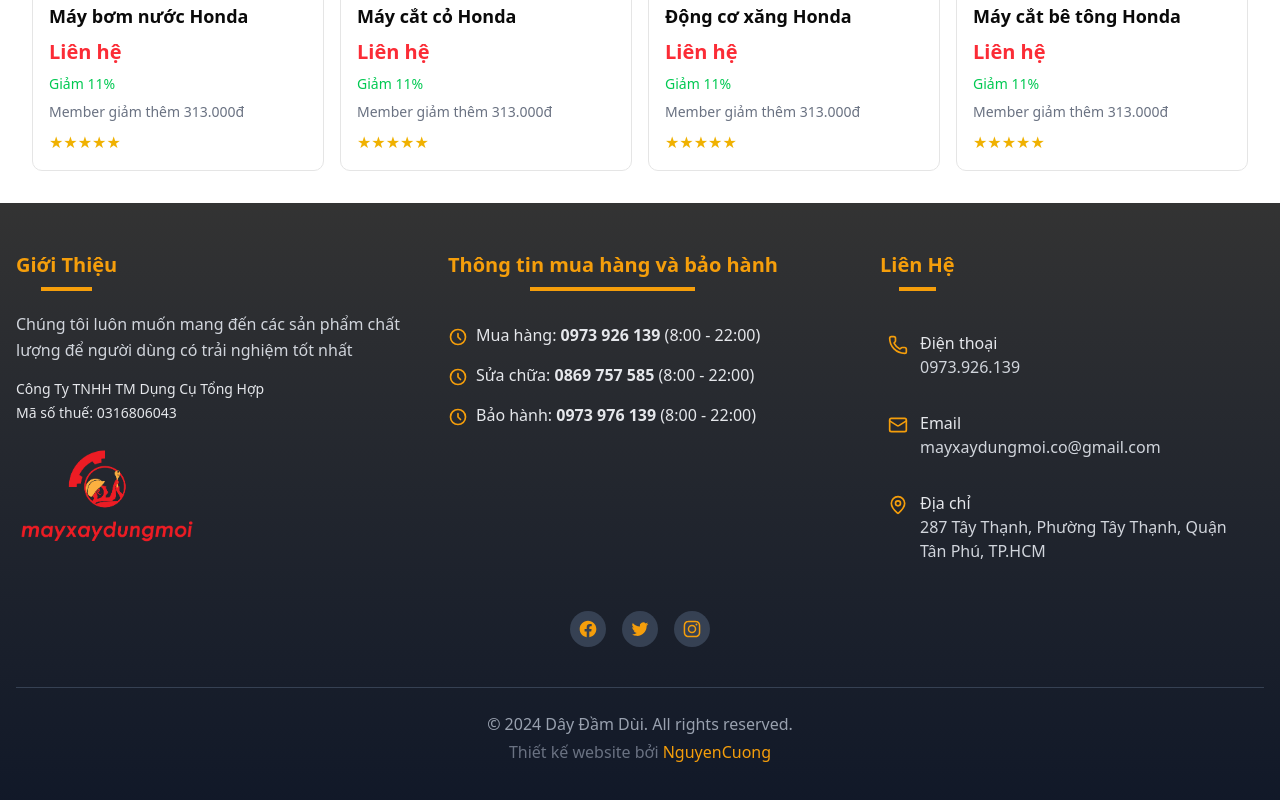
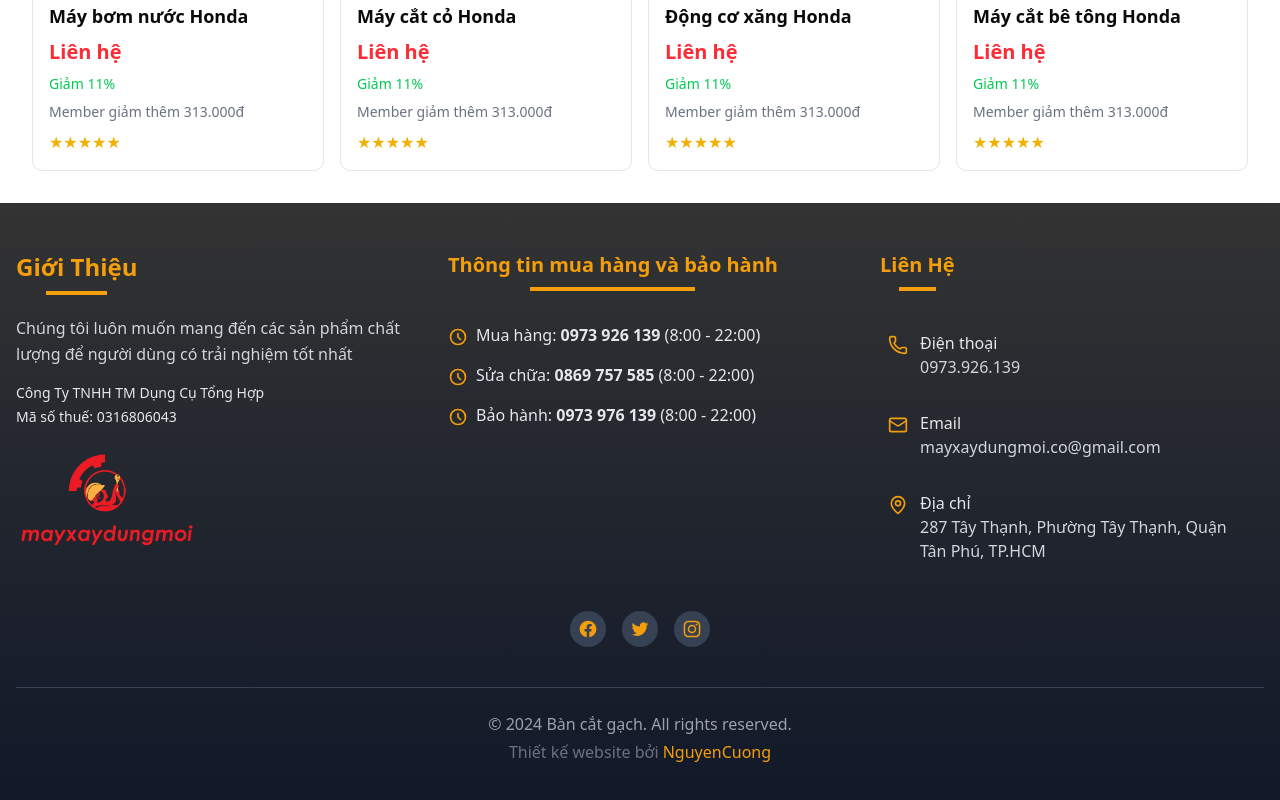
Before and after one commit to chuchu1997/suachuamayhan, a Next.js app: page / in a window 1280 px wide. Shown: the part 5287-6087 px from the top of the page. Built offline with nearby package versions, Linux system fonts and the light colour scheme.

Commit message:
add layout

```diff
--- a/src/components/layouts/Footer.tsx
+++ b/src/components/layouts/Footer.tsx
@@ -11,7 +11,7 @@
           {/* Company Info Column */}
           <div className="space-y-6">
             <div className="space-y-3">
-              <h2 className="text-lg md:text-xl lg:text-xl font-bold text-accent relative inline-block after:content-[''] after:absolute after:w-1/2 after:h-1 after:bg-accent after:left-1/4 after:-bottom-3">
+              <h2 className="text-lg md:text-xl lg:text-2xl font-bold text-accent relative inline-block after:content-[''] after:absolute after:w-1/2 after:h-1 after:bg-accent after:left-1/4 after:-bottom-3">
                 Giới Thiệu
               </h2>
               <p className="text-sm md:text-base lg:text-md text-gray-300 mt-5 leading-relaxed">
@@ -118,7 +118,7 @@
 
         {/* Copyright */}
         <div className="border-t border-gray-700 mt-10 pt-6 text-center">
-          <p className="text-xs md:text-sm lg:text-base text-gray-400">© 2024 Dây Đầm Dùi. All rights reserved.</p>
+          <p className="text-xs md:text-sm lg:text-base text-gray-400">© 2024 Bàn cắt gạch. All rights reserved.</p>
           <p className="text-xs md:text-sm lg:text-base text-gray-500 mt-1">Thiết kế website bởi <span className="text-accent hover:underline cursor-pointer">NguyenCuong</span></p>
         </div>
       </div>
```
